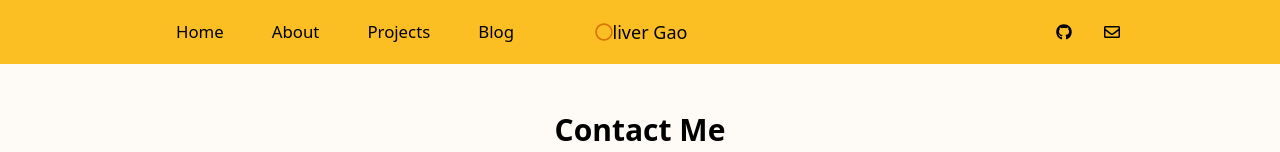
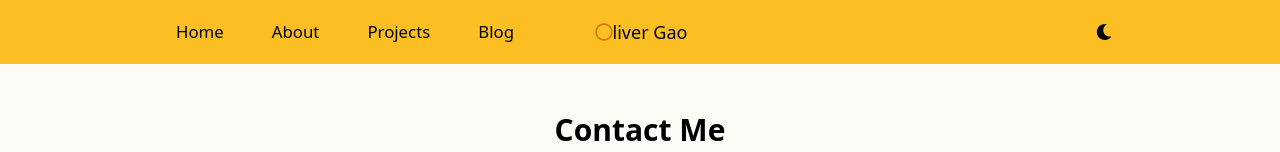
Before and after one commit to ogao9/personal-website-v1.0, a Next.js app: page /contact in a window 1280 px wide. Shown: the top 152 px of the page. Built offline with nearby package versions, Linux system fonts and the light colour scheme; what @tailwindcss/typography would draw is missing.

Commit message:
added dark theme toggler

```diff
--- a/components/Footer.js
+++ b/components/Footer.js
@@ -4,7 +4,7 @@ import { faCircle } from '@fortawesome/free-regular-svg-icons'
 
 export default function Footer() {
     return (
-        <footer className="w-full bg-yellow-400 shadow-inner">
+        <footer className="w-full shadow-inner bg-yellow-400 text-black dark:bg-gray-800 dark:text-gray-50">
             <div className="w-full lg:w-9/12 mx-auto p-5 flex flex-col items-center">
                 <nav className=" w-80 flex justify-between mb-2 footer-nav">
                     <Link href="/about">
--- a/components/Layout.js
+++ b/components/Layout.js
@@ -5,7 +5,7 @@ export default function Layout({children}) {
     return (
         <>
             <TopNav />
-            <div className="w-full min-h-screen light-background">
+            <div className="w-full min-h-screen bg-cream text-black dark:bg-gray-900 dark:text-gray-50">
                 <div className="lg:w-9/12 mx-auto p-2">{children}</div>
             </div>
             <Footer />
--- a/components/TopNav.js
+++ b/components/TopNav.js
@@ -1,17 +1,19 @@
+import { useState } from 'react'
 import Link from 'next/link'
 import { useRouter } from 'next/router'
-import { useState } from 'react'
+import { useTheme } from 'next-themes'
+
 import { FontAwesomeIcon } from '@fortawesome/react-fontawesome'
-import { faGithub } from '@fortawesome/free-brands-svg-icons'
-import { faEnvelope, faCircle } from '@fortawesome/free-regular-svg-icons'
-import { faBars } from '@fortawesome/free-solid-svg-icons'
+import { faCircle } from '@fortawesome/free-regular-svg-icons'
+import { faBars, faMoon } from '@fortawesome/free-solid-svg-icons'
 
 export default function TopNav() {
     const [expand, setExpand] = useState(false);
     const router = useRouter();
+    const {theme, setTheme} = useTheme();
 
     return (
-        <div className="w-full shadow bg-yellow-400">
+        <div className="w-full shadow bg-yellow-400 text-black dark:bg-gray-800 dark:text-gray-50">
             <div className="w-full lg:w-9/12 mx-auto flex items-center justify-between py-1">
                 <nav className="hidden md:flex flex-40 items-center justify-start top-nav-links">
                     <Link href="/">
@@ -37,16 +39,9 @@ export default function TopNav() {
                 </div>
 
                 <div className="hidden md:flex flex-40 justify-end items-center">
-                    <a href="https://github.com/ogao9" target="_blank" rel="noreferrer" className="tooltip">
-                        <FontAwesomeIcon icon={faGithub} className="w-5 mr-8"/>
-                        <p className="text-sm font-medium tooltiptext">My Github</p>
-                    </a>
-                    <Link href="/contact">
-                        <a className="tooltip">
-                            <FontAwesomeIcon icon={faEnvelope} className="w-5 "/>
-                            <p className="text-sm font-medium tooltiptext">Contact Me</p>
-                        </a>
-                    </Link>
+                    <button className="p-2" onClick={()=>setTheme(theme === 'light' ? 'dark' : 'light')}>
+                        <FontAwesomeIcon icon={faMoon} className="w-5" />
+                    </button>
                 </div>
 
                 <div className="md:hidden p-4">
@@ -76,12 +71,12 @@ function MobileNavDropdown(){
             <Link href="/blog">
                 <a>Blog</a>
             </Link>
-            <a href="https://github.com/ogao9" target="_blank" rel="noreferrer">
-                <FontAwesomeIcon icon={faGithub} className="w-5 inline"/> My Github
-            </a>
             <Link href="/contact">
-                <a><FontAwesomeIcon icon={faEnvelope} className="w-5 inline"/> Contact Me</a>
+                <a>Contact Me</a>
             </Link>
+            <button>
+                <FontAwesomeIcon icon={faMoon} className="w-5 inline"/> Toggle Theme
+            </button>
         </nav>
     );
 }
--- a/package.json
+++ b/package.json
@@ -19,10 +19,9 @@
     "@sanity/image-url": "^0.140.22",
     "@tailwindcss/forms": "^0.3.3",
     "@tailwindcss/typography": "^0.4.1",
-    "gray-matter": "^4.0.3",
     "groq": "^2.13.0",
-    "marked": "^2.1.3",
     "next": "11.0.1",
+    "next-themes": "0.0.15",
     "react": "17.0.2",
     "react-dom": "17.0.2"
   },
--- a/pages/_app.js
+++ b/pages/_app.js
@@ -1,11 +1,14 @@
+import { ThemeProvider } from 'next-themes'
 import Layout from '../components/Layout'
 import '../styles/globals.css'
 
 function MyApp({ Component, pageProps }) {
     return (
-        <Layout>
-            <Component {...pageProps} />
-        </Layout>
+        <ThemeProvider attribute="class">
+            <Layout>
+                <Component {...pageProps} />
+            </Layout>
+        </ThemeProvider>
     );
 }
 
--- a/styles/globals.css
+++ b/styles/globals.css
@@ -15,10 +15,6 @@
     .flex-40{
         flex: 0 0 40%;
     }
-}
-
-.light-background{
-    background-color: rgb(254,250,246);
 }
 
 .project-details{
@@ -53,18 +49,18 @@
     font-weight: 500;
 }
 
-.mobile-nav a{
+.mobile-nav a, .mobile-nav button{
     display: block;
     padding: 1rem;
     font-size: 1rem;
     line-height: 1.5rem;
 }
 
-.mobile-nav a:active, .mobile-nav a:hover{
-    background-color: rgba(249, 250, 251, 0.8);
+.mobile-nav a:focus, .mobile-nav a:hover{
+    background-color: rgba(251, 191, 36, 0.8);
 }
 
-.footer-nav a:hover, .footer-nav a:active{
+.footer-nav a:hover, .footer-nav a:focus{
     text-decoration: underline;
 }
 
--- a/tailwind.config.js
+++ b/tailwind.config.js
@@ -1,8 +1,12 @@
 module.exports = {
   purge: [ './pages/**/*.js', './components/**/*.js'],
-  darkMode: false, // or 'media' or 'class'
+  darkMode: 'class',
   theme: {
-    extend: {},
+    extend:{
+      colors: {
+        'cream' : 'rgb(254,250,246)',
+      }
+    }
   },
   variants: {
     extend: {
```
Also changed, not shown: 1 other file (tests, documents, lock files or other folders).
